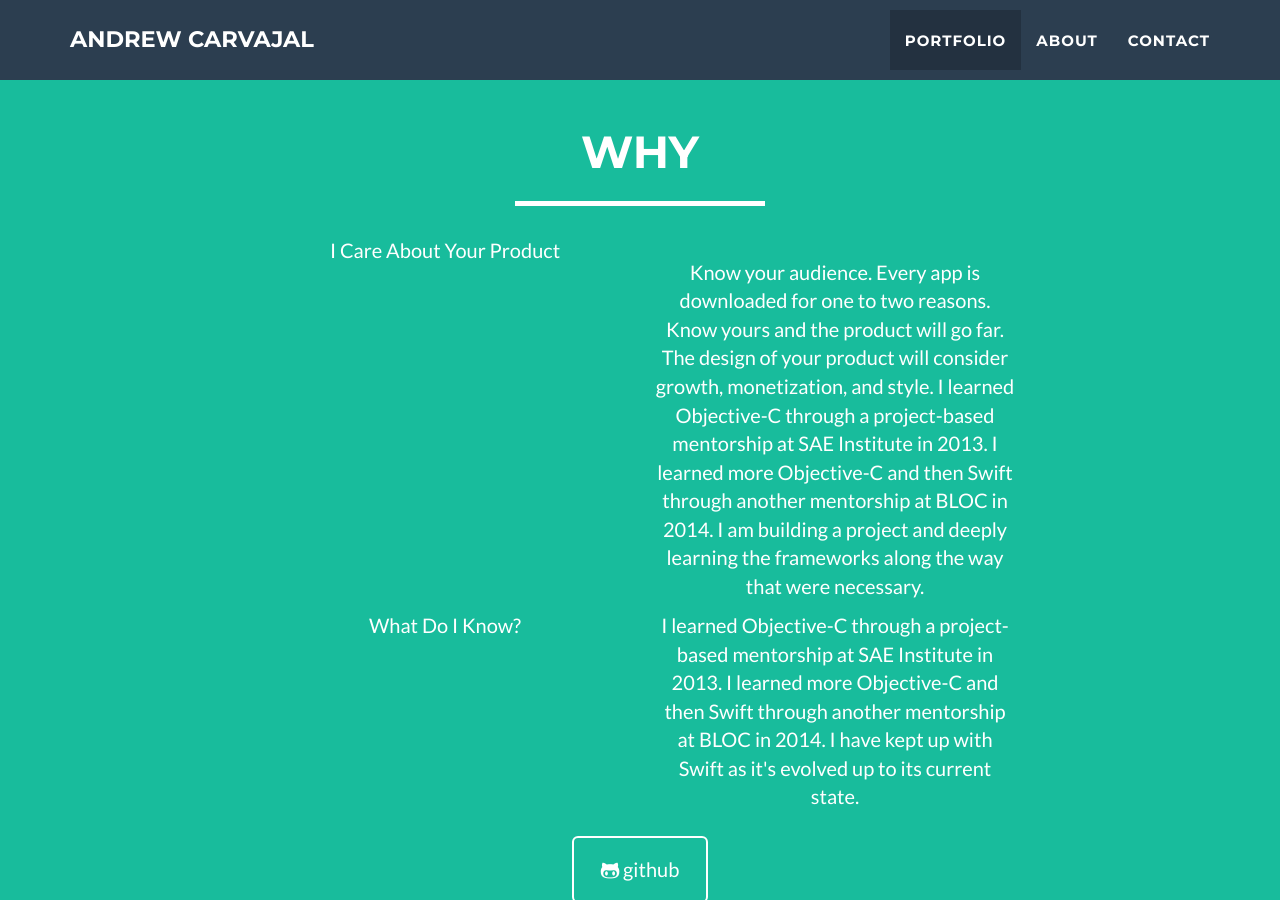
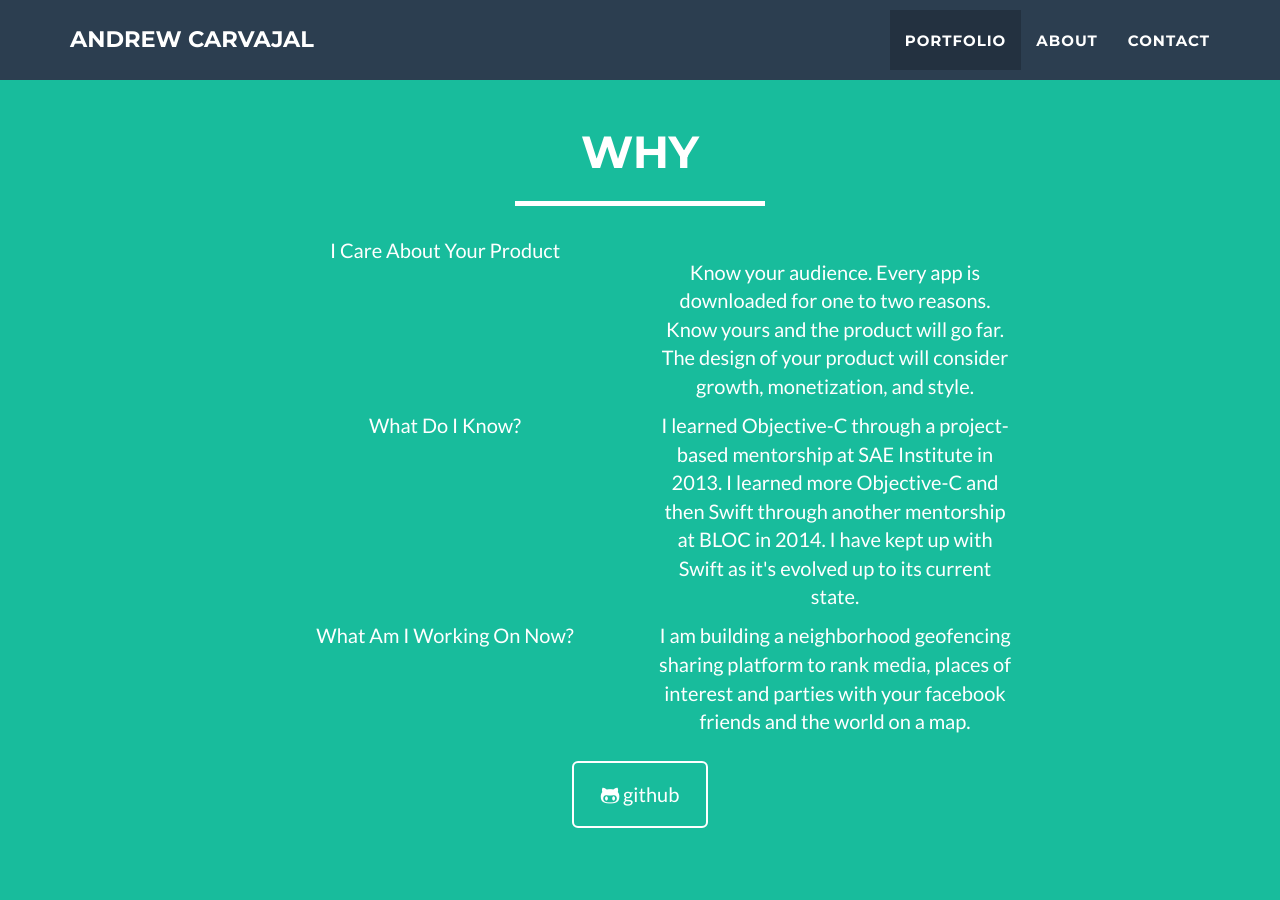
Before and after one commit to andrewcar/andrewcar.github.io, a Jekyll site: the page built from index.html, in a window 1280 px wide and 900 px high, scrolled down 1971 px. Built offline with Jekyll 4.4.1, drawn with Linux system fonts in a browser that asks for light colours.

Commit message:
Update about.html

```diff
--- a/_includes/about.html
+++ b/_includes/about.html
@@ -12,15 +12,23 @@
                 <div class="col-lg-4 col-lg-offset-2">
                     <p>I Care About Your Product</p>
                 </div>
-             <br>
+                <br>
                 <div class="col-lg-4">
-                    <p>Know your audience. Every app is downloaded for one to two reasons. Know yours and the product will go far. The design of your product will consider growth, monetization, and style. I learned Objective-C through a project-based mentorship at SAE Institute in 2013. I learned more Objective-C and then Swift through another mentorship at BLOC in 2014. I am building a project and deeply learning the frameworks along the way that were necessary.</p>
+                    <p>Know your audience. Every app is downloaded for one to two reasons. Know yours and the product will go far. The design of your product will consider growth, monetization, and style.</p>
                 </div>
+                <br>
                 <div class="col-lg-4 col-lg-offset-2">
                     <p>What Do I Know?</p>
                 </div>
                 <div class="col-lg-4">
                     <p>I learned Objective-C through a project-based mentorship at SAE Institute in 2013. I learned more Objective-C and then Swift through another mentorship at BLOC in 2014. I have kept up with Swift as it's evolved up to its current state.</p>
+                </div>
+                <br>
+                <div class="col-lg-4 col-lg-offset-2">
+                    <p>What Am I Working On Now?</p>
+                </div>
+                <div class="col-lg-4">
+                    <p>I am building a neighborhood geofencing sharing platform to rank media, places of interest and parties with your facebook friends and the world on a map.</p>
                 </div>
              </center>
                 <div class="col-lg-8 col-lg-offset-2 text-center">
```
